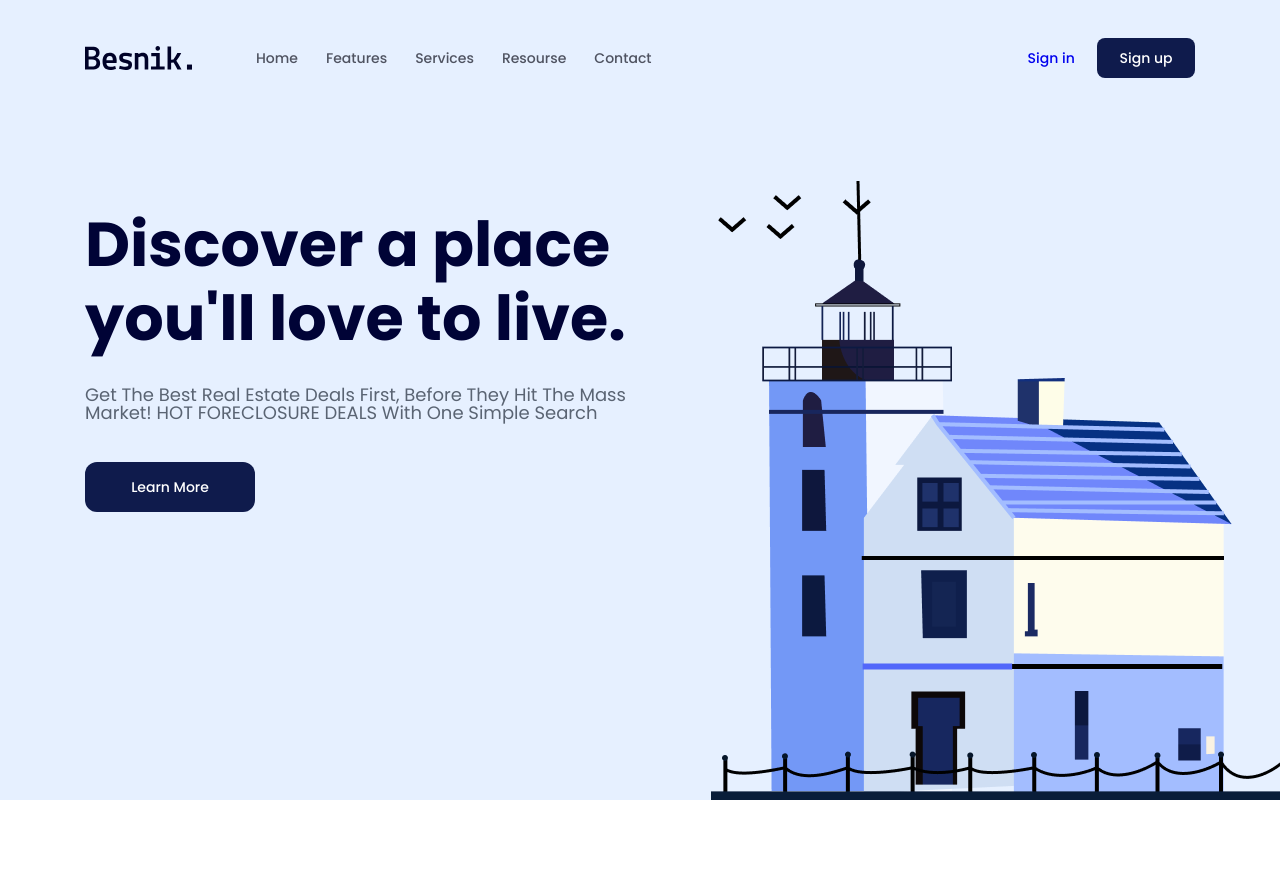
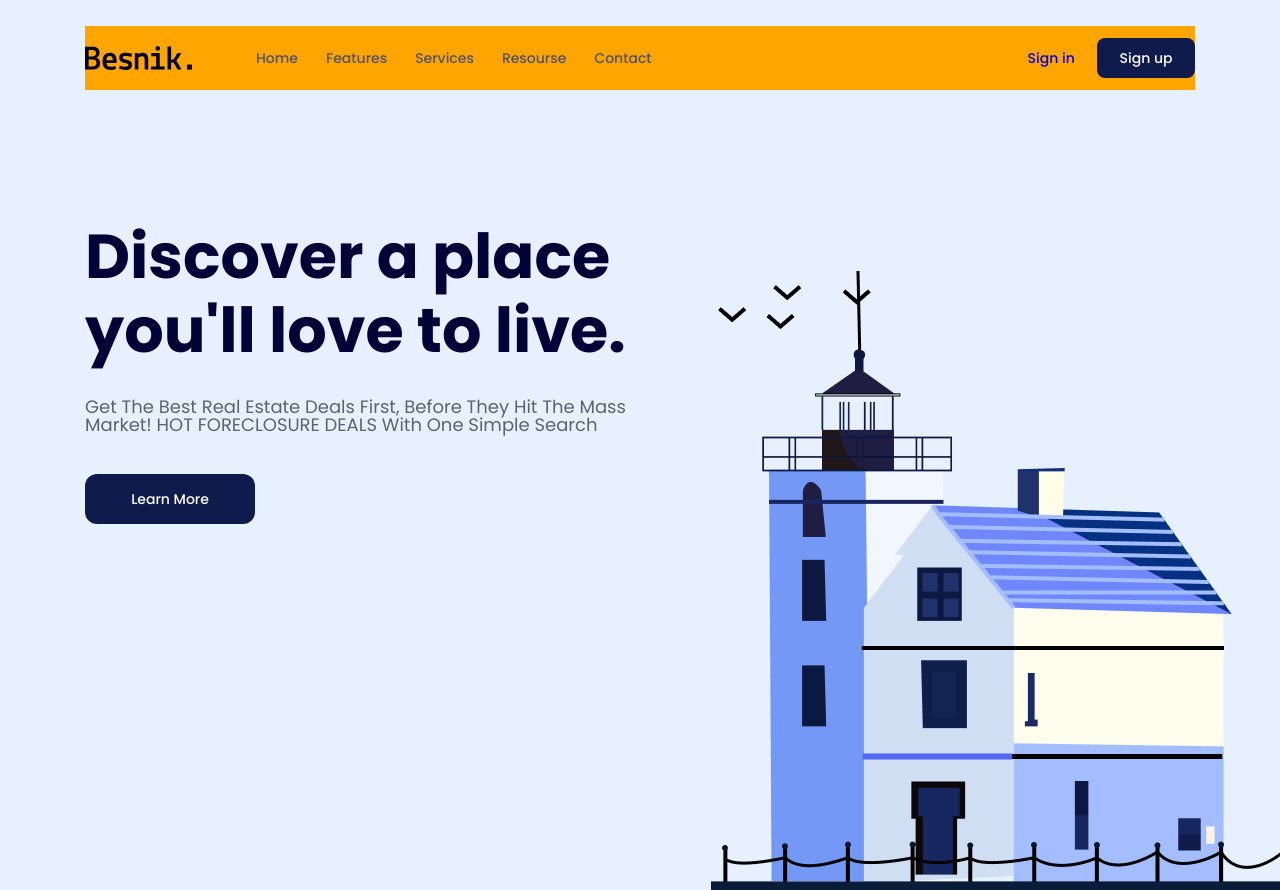
Before and after one commit to Hoanganh36702/F8-htmlcss-1, a plain HTML site: page index.html in a window 1280 px wide. Shown: the top 890 px of the page. Drawn offline with Linux system fonts and the light colour scheme.

Commit message:
Init commit

```diff
--- a/assets/css/styles.css
+++ b/assets/css/styles.css
@@ -46,16 +46,28 @@ a{
     align-items: center;
     justify-content: center;
 }
+/* fixed-header */
+.fixed-header{
+    background: #e6f0ff;
+    padding-top: 26px;
+    position: sticky;
+    top:-26px;
+    z-index: 1;
+}
 /* Header */
-.header{
+.hero-wrap{
     background: #e6f0ff;
     height: 100vh;
     position: relative;
+    display: flex;
+    flex-direction: column;
 }
 .navbar{
     display: flex;
     align-items: center;
-    padding-top: 38px;
+    /* padding-top: 38px; */
+    padding: 12px 0px;
+    background-color: orange;
 }
 .navbar ul{
     display: flex;
--- a/index.html
+++ b/index.html
@@ -18,9 +18,9 @@
 
 <body>
     <main>
-        <!-- Header -->
-        <header class="header">
+        <div class="fixed-header">
             <div class="content">
+                <!-- navbar -->
                 <nav class="navbar">
                     <!-- Logo -->
                     <img src="./assets/css/img/Logo.svg" alt="Logo">
@@ -37,6 +37,11 @@
                         <a href="#!" class="btn action-btn">Sign up</a>
                     </div>
                 </nav>
+            </div>
+        </div>
+        <!-- Hero -->
+        <div class="hero-wrap">
+                <div class="content">
                     <div class="hero">
                         <div class="info">
                             <p class="sub-title"></p>
@@ -51,7 +56,8 @@
                     </div>
                 </div>
                 </div>
-        </header>
+            </div>
+        </div>
         <!-- Client -->
         <div class="client">
             <div class="content">
```
Lines whose indentation alone changed are shown as unchanged.
